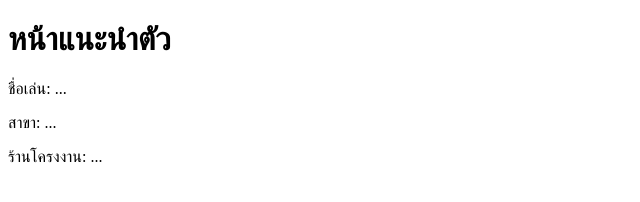
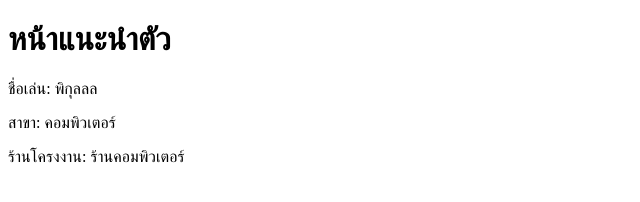
Before and after one commit to phikunkaeo/mobile-week02, a plain HTML site: page index.html in a window 1280 px wide. Shown: the whole page, without its empty margins (0-640 px from the left). Drawn offline with Linux system fonts and the light colour scheme.

Commit message:
แก้ชื่อเล่น

```diff
--- a/index.html
+++ b/index.html
@@ -3,8 +3,8 @@
 <head><meta charset="UTF-8"><title>week02</title></head>
 <body>
 <h1>หน้าแนะนำตัว</h1>
-<p>ชื่อเล่น: ...</p>
-<p>สาขา: ...</p>
-<p>ร้านโครงงาน: ...</p>
+<p>ชื่อเล่น: พิกุลลล</p>
+<p>สาขา: คอมพิวเตอร์</p>
+<p>ร้านโครงงาน: ร้านคอมพิวเตอร์</p>
 </body>
 </html>
```
